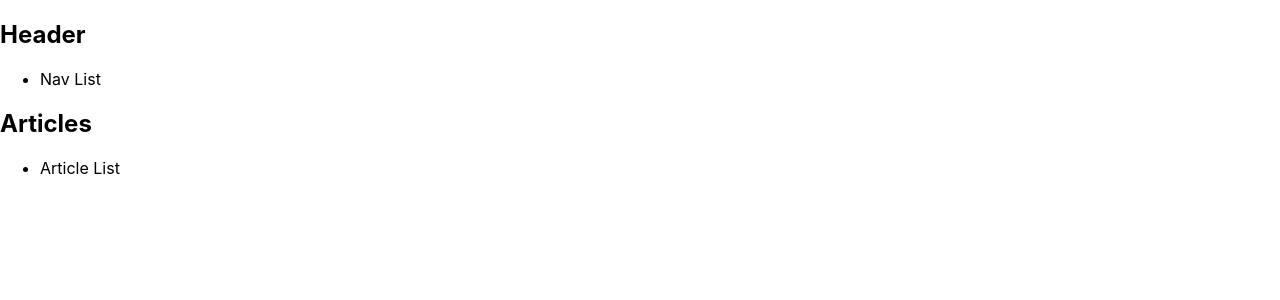
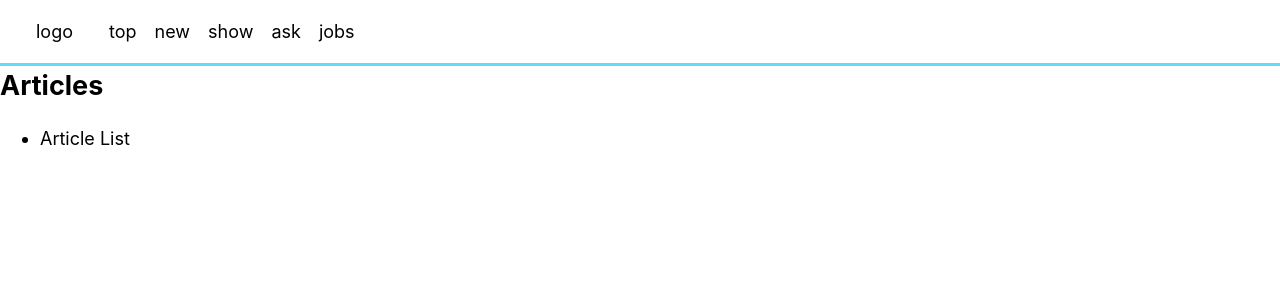
Before and after one commit to goranzu/hn-clone, a Next.js app: page / in a window 1280 px wide. Shown: the top 300 px of the page. Built offline with nearby package versions, Linux system fonts and the light colour scheme.

Commit message:
wip header

```diff
--- /dev/null
+++ b/components/header/Header.js
@@ -0,0 +1,17 @@
+import Link from "next/link";
+import styles from "./header.module.css";
+
+export default function Header() {
+  return (
+    <header className={styles.header}>
+      <div className={styles.logo}>logo</div>
+      <nav className={styles.nav}>
+        <Link href="/top/1">top</Link>
+        <Link href="/new/1">new</Link>
+        <Link href="/show/1">show</Link>
+        <Link href="/ask/1">ask</Link>
+        <Link href="/jobs/1">jobs</Link>
+      </nav>
+    </header>
+  );
+}
--- /dev/null
+++ b/components/header/header.module.css
@@ -0,0 +1,26 @@
+.header {
+  border-bottom: 3px solid var(--r-blue, blue);
+  padding: 0 2em;
+  display: flex;
+  align-items: center;
+}
+
+.nav {
+  margin-left: 2em;
+}
+
+.nav a {
+  display: inline-block;
+  text-decoration: none;
+  padding: 1em 0;
+  color: inherit;
+}
+
+.nav a:hover {
+  opacity: 0.8;
+  text-decoration: underline;
+}
+
+.nav a + a {
+  margin-left: 1em;
+}
--- /dev/null
+++ b/components/layout/Layout.js
@@ -0,0 +1,23 @@
+import Head from "next/head";
+import PropTypes from "prop-types";
+import Header from "../header/Header";
+
+export default function Layout({ children }) {
+  return (
+    <>
+      <Head>
+        <title>Hacker News Clone</title>
+        <link rel="icon" href="/favicon.ico" />
+      </Head>
+      <Header />
+      <div>{children}</div>
+    </>
+  );
+}
+
+Layout.propTypes = {
+  children: PropTypes.oneOfType([
+    PropTypes.node,
+    PropTypes.arrayOf(PropTypes.node),
+  ]),
+};
--- a/package.json
+++ b/package.json
@@ -18,6 +18,8 @@
     "eslint-plugin-import": "^2.22.1",
     "eslint-plugin-jsx-a11y": "^6.4.1",
     "eslint-plugin-react": "^7.22.0",
-    "prettier": "^2.2.1"
+    "eslint-plugin-react-hooks": "^4.2.0",
+    "prettier": "^2.2.1",
+    "prop-types": "^15.7.2"
   }
 }
--- a/pages/_app.js
+++ b/pages/_app.js
@@ -1,9 +1,14 @@
 import React from "react";
+import Layout from "../components/layout/Layout";
 import "../styles/globals.css";
 
 // eslint-disable-next-line react/prop-types
 function MyApp({ Component, pageProps }) {
-  return <Component {...pageProps} />;
+  return (
+    <Layout>
+      <Component {...pageProps} />
+    </Layout>
+  );
 }
 
 export default MyApp;
--- a/pages/index.js
+++ b/pages/index.js
@@ -1,28 +1,10 @@
-import React from "react";
-import Head from "next/head";
-
 export default function Home() {
   return (
-    <>
-      <Head>
-        <title>Hacker News Clone</title>
-        <link rel="icon" href="/favicon.ico" />
-      </Head>
-      <header>
-        <h2>Header</h2>
-        <nav>
-          <ul>
-            <li>Nav List</li>
-          </ul>
-        </nav>
-      </header>
-
     <main>
       <h2>Articles</h2>
       <ul>
         <li>Article List</li>
       </ul>
     </main>
-    </>
   );
 }
--- a/styles/globals.css
+++ b/styles/globals.css
@@ -1,16 +1,71 @@
-html,
+*,
+*::before,
+*::after {
+  box-sizing: border-box;
+}
+
+:root {
+  --r-blue: #61dafb;
+}
+
+body,
+h1,
+h2,
+h3,
+h4,
+p,
+figure,
+blockquote,
+dl,
+dd {
+  margin: 0;
+}
+
+ul[role="list"],
+ol[role="list"] {
+  list-style: none;
+}
+
+html:focus-within {
+  scroll-behavior: smooth;
+}
+
 body {
-  padding: 0;
-  margin: 0;
+  min-height: 100vh;
+  text-rendering: optimizeSpeed;
+  line-height: 1.5;
   font-family: -apple-system, BlinkMacSystemFont, Segoe UI, Roboto, Oxygen,
     Ubuntu, Cantarell, Fira Sans, Droid Sans, Helvetica Neue, sans-serif;
+  font-size: 1.125rem;
 }
 
-a {
-  color: inherit;
-  text-decoration: none;
+a:not([class]) {
+  text-decoration-skip-ink: auto;
 }
 
-* {
-  box-sizing: border-box;
+img,
+picture {
+  max-width: 100%;
+  display: block;
 }
+
+input,
+button,
+textarea,
+select {
+  font: inherit;
+}
+
+@media (prefers-reduced-motion: reduce) {
+  html:focus-within {
+    scroll-behavior: auto;
+  }
+  *,
+  *::before,
+  *::after {
+    animation-duration: 0.01ms !important;
+    animation-iteration-count: 1 !important;
+    transition-duration: 0.01ms !important;
+    scroll-behavior: auto !important;
+  }
+}
```
Also changed, not shown: .eslintrc.json, 1 other file (tests, documents, lock files or other folders). Lines whose indentation alone changed are shown as unchanged.
